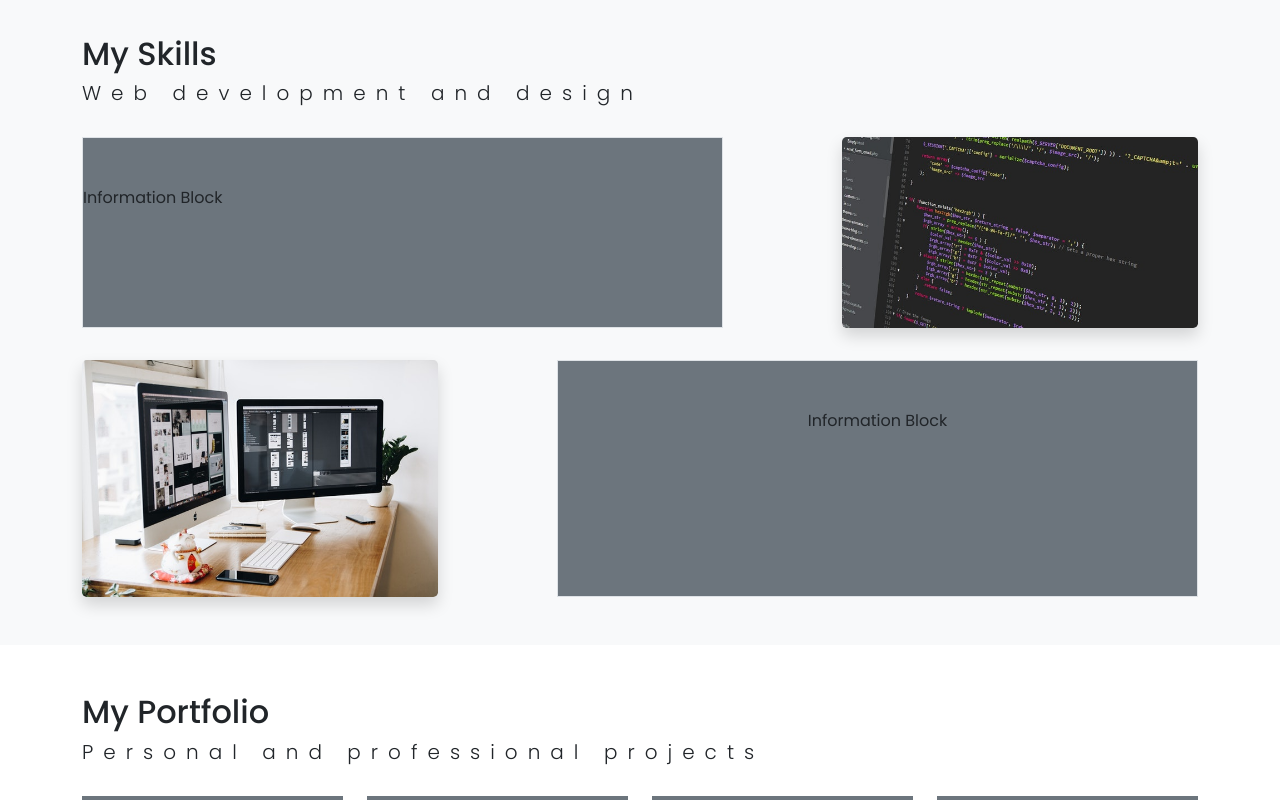
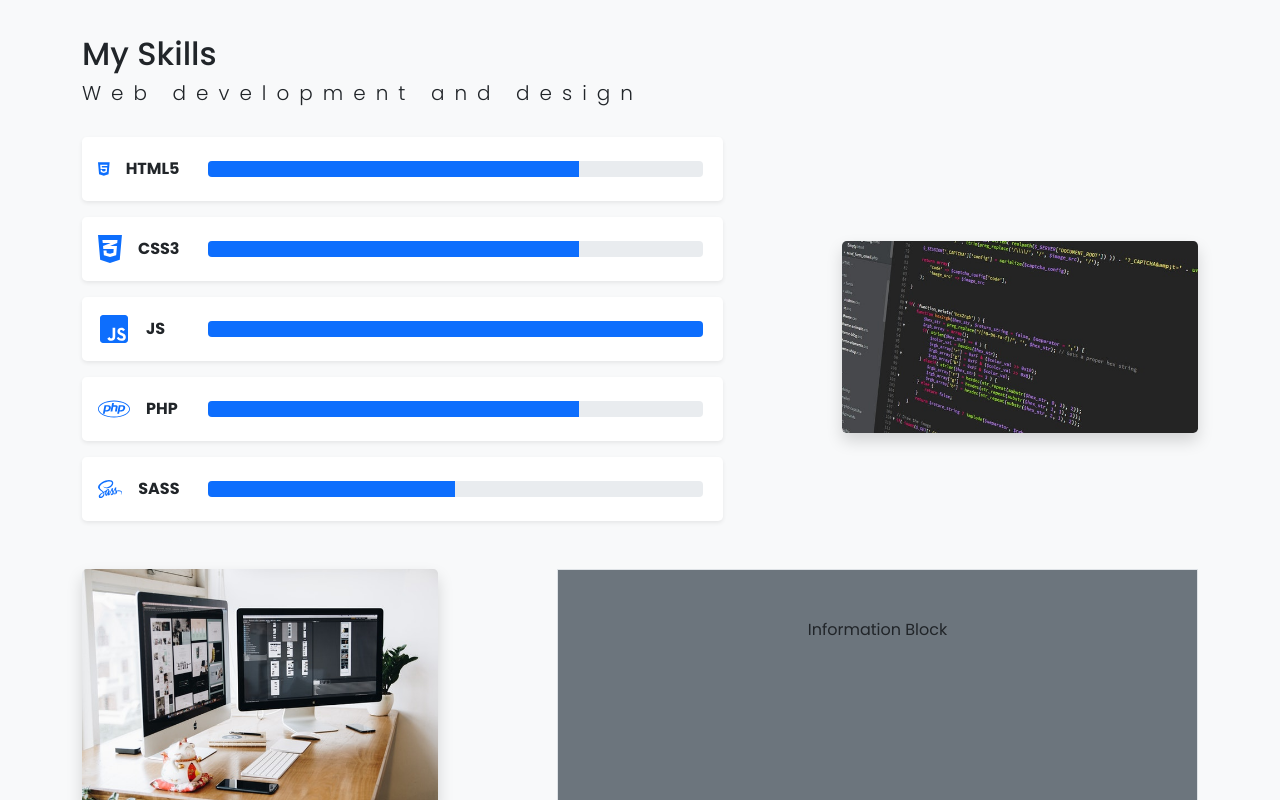
Before and after one commit to Stevens-Mark/Simple-Portfolio, a React (Create React App) app: page / in a window 1280 px wide. Shown: the part 840-1640 px from the top of the page. Built offline with nearby package versions, Linux system fonts and the light colour scheme.

Commit message:
skills progress bar

```diff
--- a/package.json
+++ b/package.json
@@ -3,6 +3,9 @@
   "version": "0.1.0",
   "private": true,
   "dependencies": {
+    "@fortawesome/fontawesome-svg-core": "^6.1.1",
+    "@fortawesome/free-solid-svg-icons": "^6.1.1",
+    "@fortawesome/react-fontawesome": "^0.1.18",
     "@testing-library/jest-dom": "^5.16.1",
     "@testing-library/react": "^12.1.2",
     "@testing-library/user-event": "^13.5.0",
@@ -11,6 +14,7 @@
     "prop-types": "^15.8.1",
     "react": "^17.0.2",
     "react-dom": "^17.0.2",
+    "react-icons": "^4.3.1",
     "react-router-dom": "5.2.0",
     "react-scripts": "^5.0.1",
     "sass": "^1.46.0",
--- a/public/index.html
+++ b/public/index.html
@@ -12,8 +12,12 @@
     <link rel="apple-touch-icon" href="%PUBLIC_URL%/logo192.png" />
     <!-- Font Awesome -->
     <script src="https://kit.fontawesome.com/14273d579a.js" crossorigin="anonymous"></script>
+    <link rel="stylesheet"   href="https://cdnjs.cloudflare.com/ajax/libs/font-awesome/5.15.4/css/all.min.css" integrity="sha512-1ycn6IcaQQ40/MKBW2W4Rhis/DbILU74C1vSrLJxCq57o941Ym01SwNsOMqvEBFlcgUa6xLiPY/NS5R+E6ztJQ==" crossorigin="anonymous" referrerpolicy="no-referrer" />
+
     <!-- Bootstrap Icons -->
     <link rel="stylesheet" href="https://cdn.jsdelivr.net/npm/bootstrap-icons@1.5.0/font/bootstrap-icons.css">
+
+
 
     <title>John Doe CV</title>
   </head>
--- a/src/components/Intro.jsx
+++ b/src/components/Intro.jsx
@@ -9,8 +9,8 @@ const Introduction = () => {
         <div className="row gy-4 gy-md-0 align-items-center">
 
           <div className="col-12 col-md-6 ">
-            <h1 className="fw-bold">I'm John Doe, Web Developer and Designer</h1>
-            <h2 className="fw-light">Welcome to my creative universe</h2>
+            <h1 className="fw-bold title">I'm John Doe, Web Developer and Designer</h1>
+            <h2 className="fw-light slogan">Welcome to my creative universe</h2>
             <button type="button" className="btn btn-primary mt-5">My web skills</button>
           </div>
 
--- a/src/components/Nav.jsx
+++ b/src/components/Nav.jsx
@@ -1,6 +1,4 @@
 import React from "react"
-// import 'bootstrap/dist/js/bootstrap.bundle';
-
 
 const Navigation = () => {
 
--- a/src/components/Skills.jsx
+++ b/src/components/Skills.jsx
@@ -1,24 +1,117 @@
 import React from "react"
 import design from '../assets/images/design.jpg'
 import code from '../assets/images/code.jpg'
+// import icons from reat-icons (npm package installed)
+import { FaHtml5 } from "react-icons/fa"
+import { FaCss3Alt } from "react-icons/fa"
+import { FaJsSquare } from "react-icons/fa"
+import { FaSass } from "react-icons/fa"
+import { FaPhp } from "react-icons/fa"
 
 const Skills = () => {
   return (
     <section id="skills" className="py-5 bg-light">
 
       <div className="container">
-
         <h2>My Skills</h2>
         <h3 className="fs-5 fw-light">Web development and design</h3>
 
-        <div className="row mt-5 gy-4 gy-md-0">
+        <div className="row mt-5 gy-4 gy-md-0 align-items-center">
+          <div className="col-12 col-md-7">
+            <div className="bg-white mb-3 p-3 rounded-3 shadow-sm">
+              <div className="row align-items-center">
+                <div className="col-5 col-sm-4 col-lg-3 col-xl-2">
+                  <div className="d-flex align-items-center">
+                    <FaHtml5 className="text-primary fs-2 me-3" />
+                    <p className=" fw-bold m-0">HTML5</p>
+                  </div>
 
-          <div className="col-12 col-md-7">
-            <div className="border bg-secondary h-100 w-100 py-5">Information Block</div>
+                </div>
+                <div className="col">
+                  <div class="progress m-1">
+                    <div class="progress-bar w-75" role="progressbar" aria-valuenow="75" aria-valuemin="0" aria-valuemax="100"></div>
+                  </div>
+                </div>
+
+              </div>
+            </div>
+
+            <div className="bg-white mb-3 p-3 rounded-3 shadow-sm">
+              <div className="row align-items-center">
+                <div className="col-5 col-sm-4 col-lg-3 col-xl-2">
+                  <div className="d-flex align-items-center">
+                    <FaCss3Alt className="text-primary fs-2 me-3" />
+                    <p className=" fw-bold m-0">CSS3</p>
+                  </div>
+
+                </div>
+                <div className="col">
+                  <div class="progress m-1">
+                    <div class="progress-bar w-75" role="progressbar" aria-valuenow="75" aria-valuemin="0" aria-valuemax="100"></div>
+                  </div>
+                </div>
+
+              </div>
+            </div>
+
+            <div className="bg-white mb-3 p-3 rounded-3 shadow-sm">
+              <div className="row align-items-center">
+                <div className="col-5 col-sm-4 col-lg-3 col-xl-2">
+                  <div className="d-flex align-items-center">
+                    <FaJsSquare className="text-primary fs-2 me-3" />
+                    <p className=" fw-bold m-0">JS</p>
+                  </div>
+
+                </div>
+                <div className="col">
+                  <div class="progress m-1">
+                    <div class="progress-bar w-100" role="progressbar" aria-valuenow="100" aria-valuemin="0" aria-valuemax="100"></div>
+                  </div>
+                </div>
+
+              </div>
+            </div>
+
+            <div className="bg-white mb-3 p-3 rounded-3 shadow-sm">
+              <div className="row align-items-center">
+                <div className="col-5 col-sm-4 col-lg-3 col-xl-2">
+                  <div className="d-flex align-items-center">
+                    <FaPhp className="text-primary fs-2 me-3" />
+                    <p className=" fw-bold m-0">PHP</p>
+                  </div>
+
+                </div>
+                <div className="col">
+                  <div class="progress m-1">
+                    <div class="progress-bar w-75" role="progressbar" aria-valuenow="75" aria-valuemin="0" aria-valuemax="100"></div>
+                  </div>
+                </div>
+
+              </div>
+            </div>
+
+            <div className="bg-white mb-3 p-3 rounded-3 shadow-sm">
+            <div className="row align-items-center">
+              <div className="col-5 col-sm-4 col-lg-3 col-xl-2">
+                <div className="d-flex align-items-center">
+                  <FaSass className="text-primary fs-2 me-3" />
+                  <p className=" fw-bold m-0">SASS</p>
+                </div>
+
+              </div>
+              <div className="col">
+                <div class="progress m-1">
+                  <div class="progress-bar w-50" role="progressbar" aria-valuenow="50" aria-valuemin="0" aria-valuemax="100"></div>
+                </div>
+              </div>
+
+            </div>
+            </div>
           </div>
 
+
           <div className="col-12 offset-md-1 col-md-4">
-            <img src={code} alt="screen showing php code"  className="rounded-3 shadow w-100"/>
+            <img src={code} alt="screen showing php code"  className="rounded-3 shadow w-100 h-50"/>
           </div>
         </div>
 
--- a/src/index.js
+++ b/src/index.js
@@ -1,5 +1,6 @@
 import React from 'react'
 import ReactDOM from 'react-dom'
+import 'bootstrap/dist/js/bootstrap.bundle'
 import App from './App'
 import './index.scss'
 
```
Also changed, not shown: src/sass/base/_typography.scss (+13 -0 lines), src/assets/icons/html5.svg (added), 1 other file (tests, documents, lock files or other folders).
